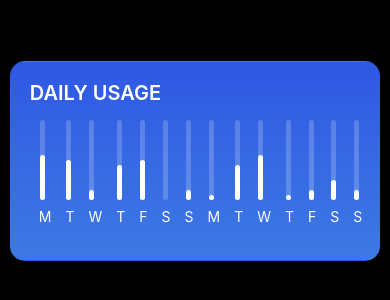
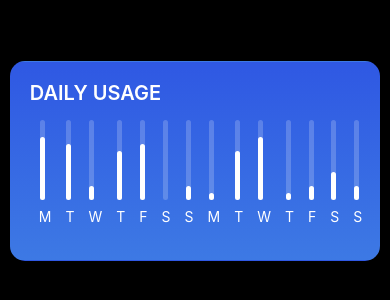
Before and after one commit to xwinxu/juul, a React Native app in the folder juul-app.hack-the-north/: screen / in a window 390 px wide. Shown: the part 270-570 px from the top of the page. Built offline with nearby package versions, Linux system fonts and the light colour scheme.

Commit message:
Animate bars

```diff
--- /dev/null
+++ b/juul-app.hack-the-north/RenderedBar.js
@@ -0,0 +1,57 @@
+import React from 'react';
+import { StyleSheet, Text, View, ScrollView, TouchableOpacity, Animated } from 'react-native';
+import { LinearGradient } from 'expo-linear-gradient';
+
+
+
+
+
+export default class RenderedBar extends React.Component {
+  constructor(props) {
+    super(props);
+    this.state = {
+      heightOfMe: new Animated.Value(0),
+      heightOfMeNegative: new Animated.Value(0)
+    };
+  }
+
+  componentDidMount(){
+
+    Animated.timing(                    // Animate over time
+   this.state.heightOfMe,             // The animated value to drive, this would be a new Animated.Value(0) object.
+   {
+     toValue: this.props.actualHeight,                   // Animate the value
+     duration: 1500,                 // Make it take a while
+   }
+ ).start()
+ Animated.timing(                    // Animate over time
+this.state.heightOfMeNegative,             // The animated value to drive, this would be a new Animated.Value(0) object.
+{
+  toValue: - this.props.actualHeight,                   // Animate the value
+  duration: 1500,                 // Make it take a while
+}
+).start()
+
+
+  }
+
+
+  render() {
+    return (
+      <View style={{marginLeft: 15}}>
+        <View style={{backgroundColor: 'white', height: 80, width: 5, marginLeft: 0, borderRadius: 5, opacity: .2}} />
+        <Animated.View style={{backgroundColor: 'white', height: this.state.heightOfMe, width: 5, marginLeft: 0, borderRadius: 5, marginTop: this.state.heightOfMeNegative}} />
+        <Text style={{color: 'white', marginLeft: -1, marginTop: 8}}>{this.props.dayOfTheWeek}</Text>
+      </View>
+    );
+  }
+}
+
+const styles = StyleSheet.create({
+  container: {
+    flex: 1,
+    backgroundColor: 'black',
+    alignItems: 'center',
+    justifyContent: 'center',
+  },
+});
--- a/juul-app.hack-the-north/Tracker.js
+++ b/juul-app.hack-the-north/Tracker.js
@@ -1,19 +1,15 @@
 import React from 'react';
-import { StyleSheet, Text, View, ScrollView, TouchableOpacity } from 'react-native';
+import { StyleSheet, Text, View, ScrollView, TouchableOpacity, Animated } from 'react-native';
 import { LinearGradient } from 'expo-linear-gradient';
-
+import Renderedbar from './RenderedBar';
 const daysOfTheWeek = ['M', 'T', 'W', 'T', 'F', 'S', 'S']
 
 
-const bar = (index, fillPercentage) => {
-  const height = Math.floor(Math.random() * 10) * 5;
+const bar = (index, fillPercentage, heightStatus, secondHeightStatus, heightVal) => {
+  const height = Math.floor(Math.random() * 10) * 7;
   const dayOfTheWeek = daysOfTheWeek[index % 7];
   return (
-    <View key={index} style={{marginLeft: 15}}>
-      <View style={{backgroundColor: 'white', height: 80, width: 5, marginLeft: 0, borderRadius: 5, opacity: .2}} />
-      <View style={{backgroundColor: 'white', height: parseInt(height), width: 5, marginLeft: 0, borderRadius: 5, marginTop: - parseInt(height)}} />
-      <Text style={{color: 'white', marginLeft: -1, marginTop: 8}}>{dayOfTheWeek}</Text>
-    </View>
+    <Renderedbar key={index} heightStatus={heightStatus} secondHeightStatus={secondHeightStatus} dayOfTheWeek={dayOfTheWeek} actualHeight={height}/>
   )
 }
 
@@ -25,15 +21,35 @@ export default class Demo extends React.Component {
   constructor(props) {
     super(props);
     this.state = {
+      renderedBars: [],
+      heightME: new Animated.Value(0),
+      heightME2: new Animated.Value(0),
+    };
+  }
 
-    };
+  componentDidMount(){
+
+    Animated.timing(                    // Animate over time
+   this.state.heightME,             // The animated value to drive, this would be a new Animated.Value(0) object.
+   {
+     toValue: 70,                   // Animate the value
+     duration: 2000,                 // Make it take a while
+   }
+ ).start()
+ Animated.timing(                    // Animate over time
+this.state.heightME2,             // The animated value to drive, this would be a new Animated.Value(0) object.
+{
+  toValue: - 70,                   // Animate the value
+  duration: 2000,                 // Make it take a while
+}
+).start()
+
   }
 
 
   render() {
-    const renderedBars = [];
     for(let i = 0; i < 14; i++){
-      renderedBars.push(bar(i, 50));
+      this.state.renderedBars.push(bar(i, 50, this.state.heightME, this.state.heightME2));
     }
     return (
       <View style={styles.container}>
@@ -55,7 +71,7 @@ export default class Demo extends React.Component {
             <Text style={{color: 'white', fontSize: 20, marginTop: 20, marginLeft: 20, fontWeight: "600"}}>DAILY USAGE</Text>
           </View>
           <View style={{flexDirection: 'row', marginTop: 15, marginLeft: 15}}>
-            {renderedBars}
+            {this.state.renderedBars}
           </View>
         </View>
       </View>
```
